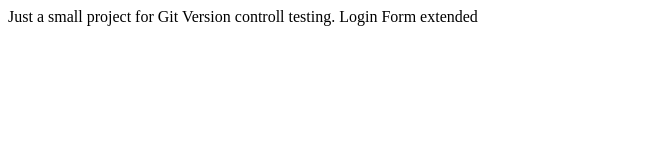
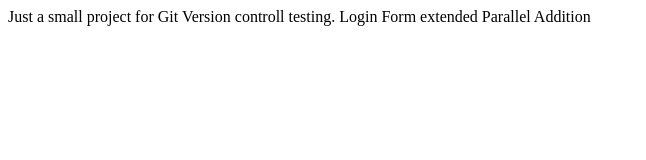
Before and after one commit to AlexKimmig/GitLearning, a plain HTML site: page index.html in a window 1280 px wide. Shown: the whole page, without its empty margins (0-646 px from the left). Drawn offline with Linux system fonts and the light colour scheme.

Commit message:
Feature from other person

```diff
--- a/index.html
+++ b/index.html
@@ -7,5 +7,6 @@
   <body>
     Just a small project for Git Version controll testing.
     Login Form extended
+    Parallel Addition
   </body>
 </html>
```
